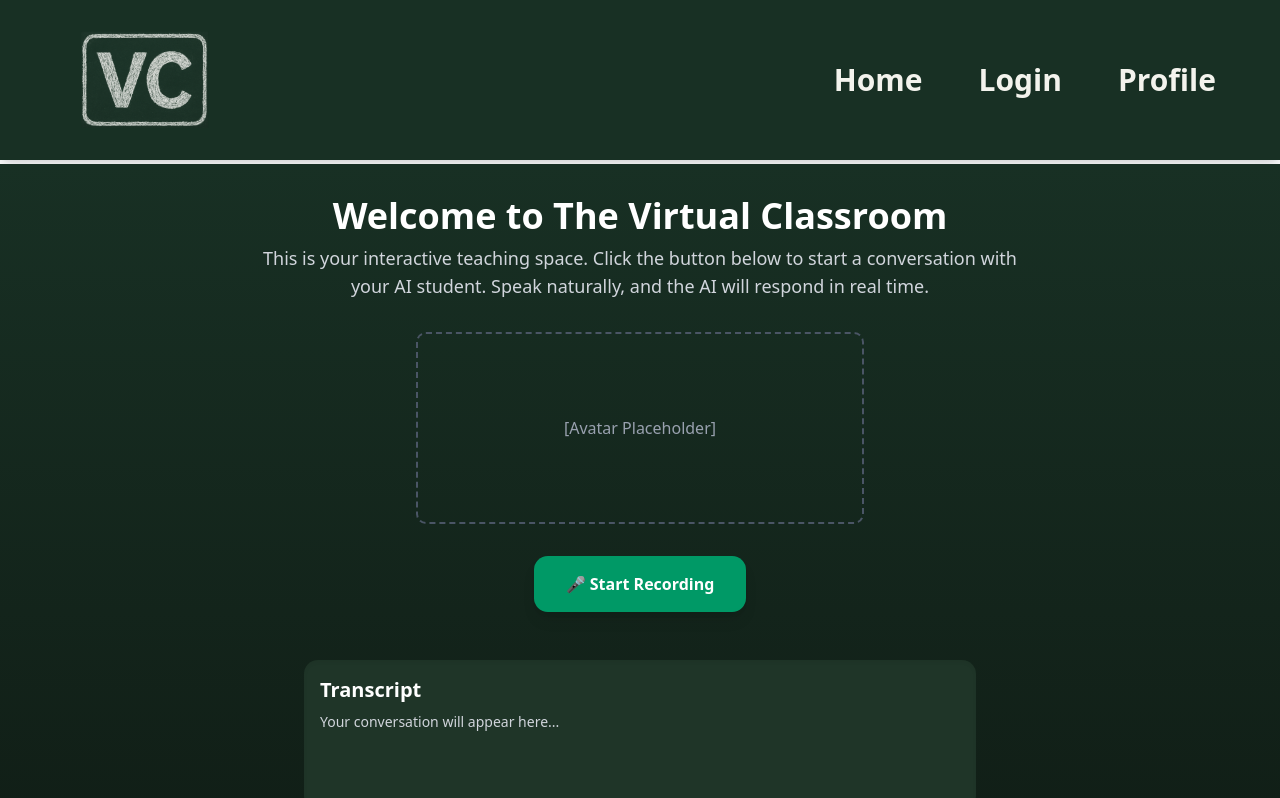
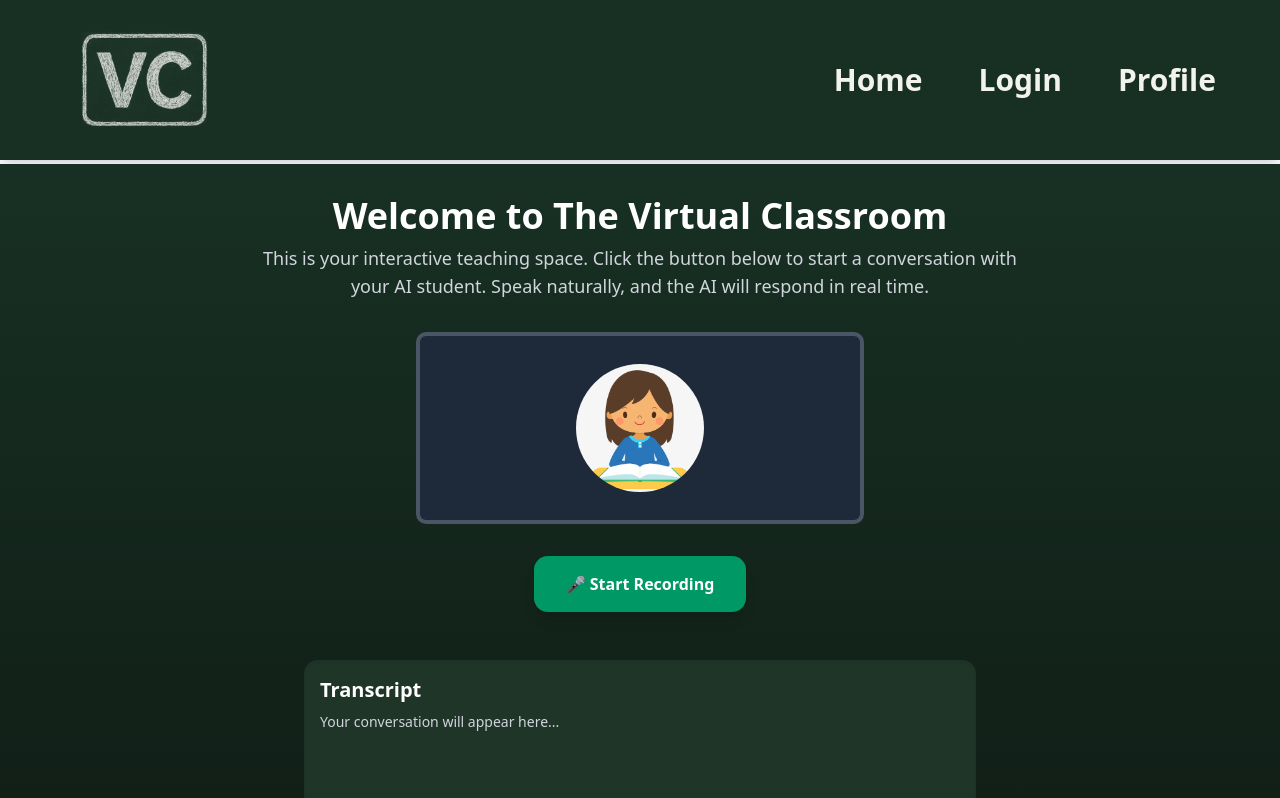
Before and after one commit to CSC4790-Fall2025-Org/senior-project-virtual-classroom, a Next.js app: page / in a window 1280 px wide. Shown: the top 798 px of the page. Built offline with nearby package versions, Linux system fonts and the light colour scheme.

Commit message:
added avatar and pulsating light while session is active

```diff
--- a/package.json
+++ b/package.json
@@ -31,8 +31,8 @@
     "@eslint/eslintrc": "^3",
     "@tailwindcss/postcss": "^4",
     "@types/node": "^20.19.17",
-    "@types/react": "^19",
-    "@types/react-dom": "^19",
+    "@types/react": "^19.2.0",
+    "@types/react-dom": "^19.2.0",
     "eslint": "^9",
     "eslint-config-next": "15.5.3",
     "tailwindcss": "^4",
--- a/src/app/page.tsx
+++ b/src/app/page.tsx
@@ -41,19 +41,11 @@ export default function Home() {
         model: "gpt-realtime",
       });
 
-      // const session = new RealtimeSession(agent, {
-      //   model: "gpt-4o-mini-realtime-preview",
-      // });
-
       sessionRef.current = session;
 
-      // Attach events BEFORE connect
+      // Log session creation
       (session as any).on("session.created", (event: any) => {
         console.log("Realtime session created:", event);
-      });
-
-      (session as any).on("response", (event: any) => {
-        console.log("AI response event:", event);
       });
 
       await session.connect({ apiKey: ek });
@@ -86,11 +78,22 @@ export default function Home() {
       </header>
 
       {/* Avatar placeholder */}
-      <section className="w-full max-w-md flex items-center justify-center h-48 mb-8 border-2 border-dashed border-gray-600 rounded-lg">
-        <span className="text-gray-400">[Avatar Placeholder]</span>
+      <section
+        className={`w-full max-w-md flex items-center justify-center h-48 mb-8 border-4 rounded-lg
+        transition-all duration-300 ${
+          connected
+            ? "border-emerald-400 bg-emerald-900 shadow-[0_0_30px_10px_#22c55e] animate-pulse"
+            : "border-gray-600 bg-gray-800 shadow-none"
+        }`}
+      >
+        <img
+          src="/avatar.png"
+          alt="AI Student Avatar"
+          className="h-32 w-32 rounded-full object-cover"
+        />
       </section>
 
-       {/* Call-to-action button */}
+      {/* Call-to-action button */}
       <div className="mb-12">
         {!connected ? (
           <button
```
Also changed, not shown: tsconfig.json (+19 -4 lines), public/avatar.png (added), 1 other file (tests, documents, lock files or other folders).
